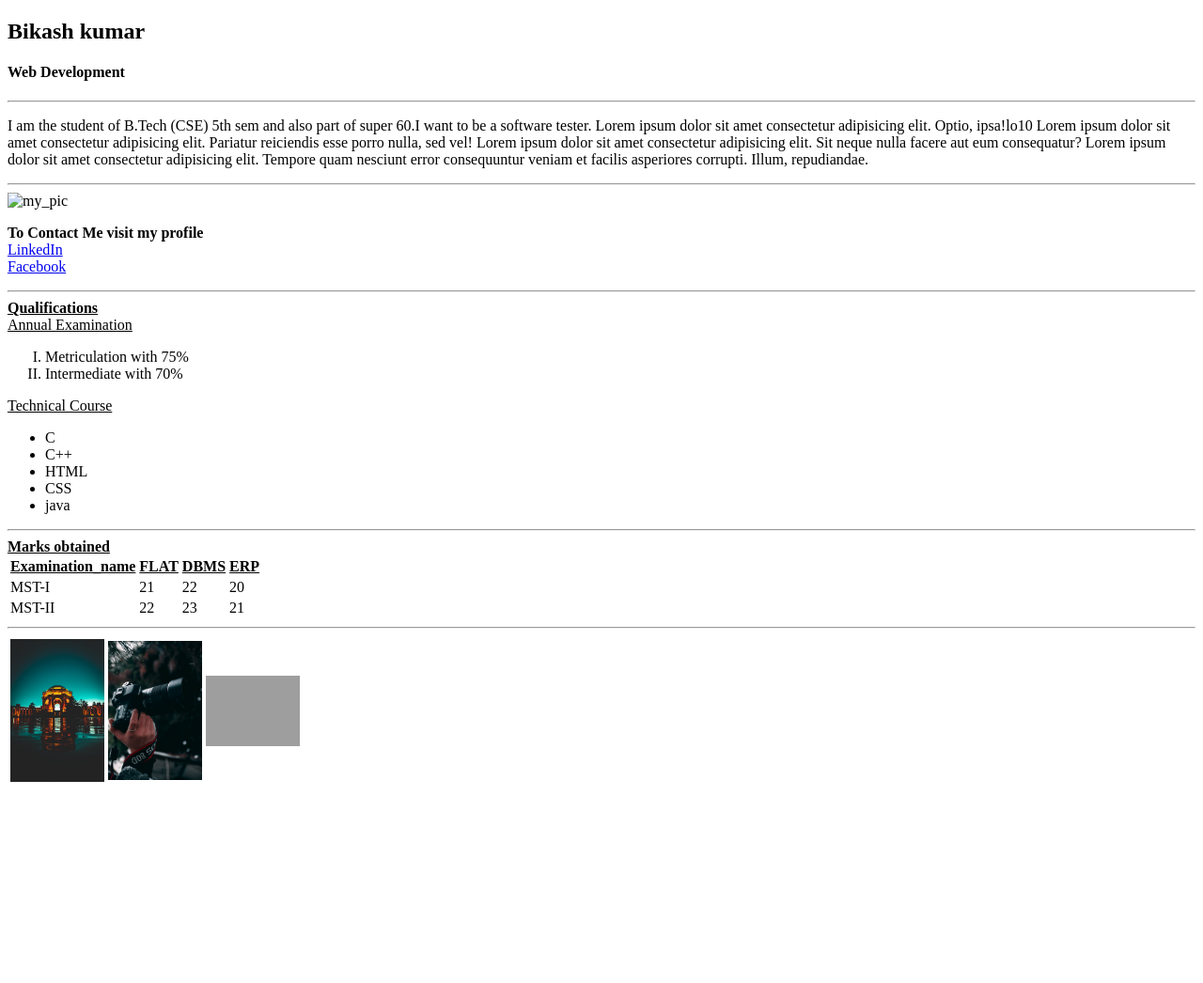
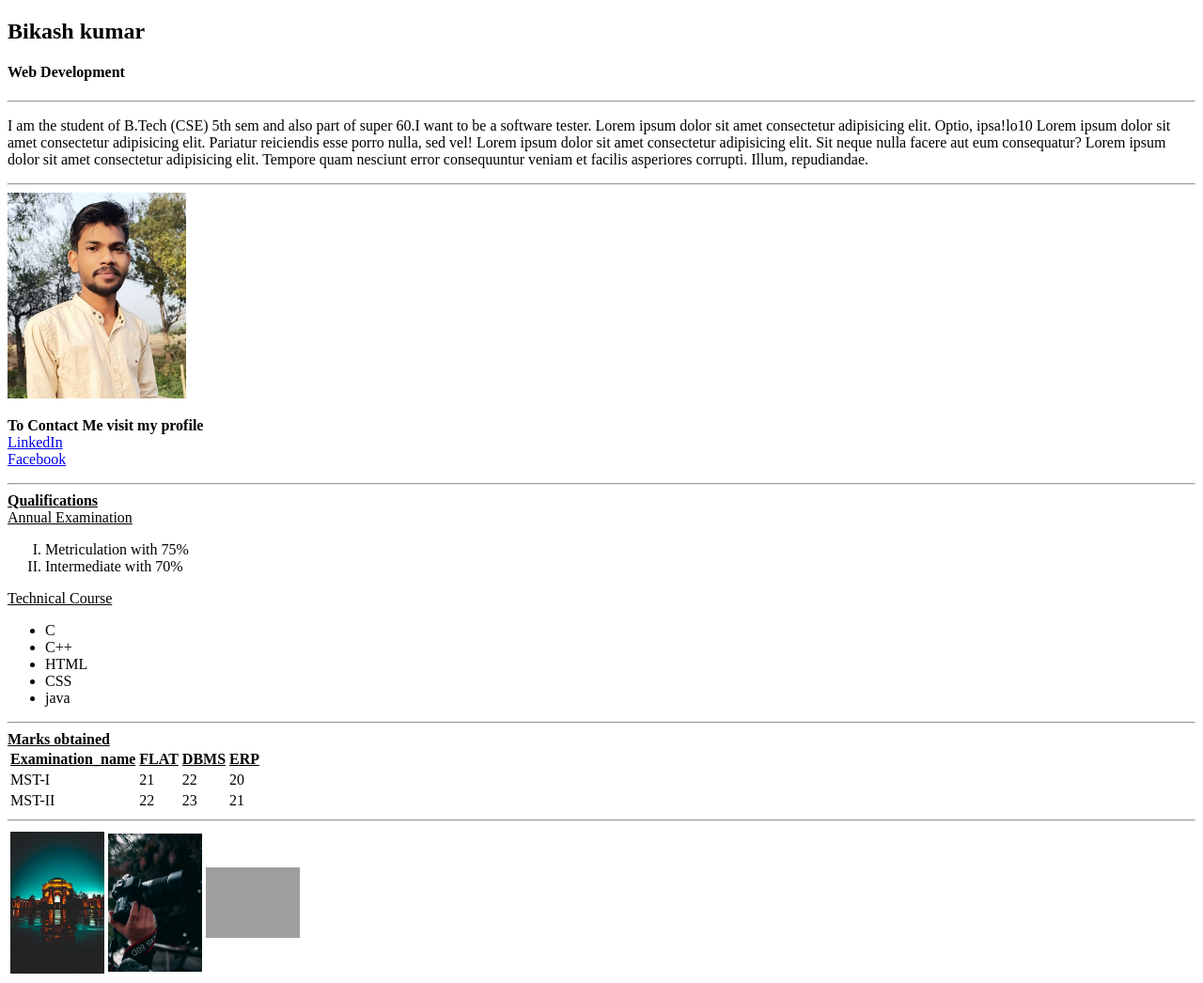
Before and after one commit to Bikash1221/lecture01, a plain HTML site: page lecture1/index.html in a window 1280 px wide. Shown: the whole page at 94% size. Before the commit the page ends 847 px from the top, so only its background shows below. Drawn offline with Linux system fonts and the light colour scheme; the site is published under a folder, as on GitHub Pages, so addresses that start at the root find nothing.

Commit message:
first commit

```diff
--- a/index.html
+++ b/lecture1/index.html
@@ -37,7 +37,7 @@
             <hr>
 
 
-            <img src="/image.jpeg" alt="my_pic" width="15%">
+            <img src="image.jpeg" alt="my_pic" width="15%">
 
             <p>
                 <b> To Contact Me visit my profile</b> <br>
@@ -68,8 +68,6 @@
 
             <hr>
 
-
-
             <section>
                 <b><u>Marks obtained</u></b>
                 <table>
@@ -94,10 +92,6 @@
                 </table>
             </section>
 
-
-
-
-
         </section>
 
 
--- /dev/null
+++ b/lecture2/index.html
@@ -0,0 +1,12 @@
+<!DOCTYPE html>
+<html lang="en">
+<head>
+    <meta charset="UTF-8">
+    <meta name="viewport" content="width=device-width, initial-scale=1.0">
+    <title>Document</title>
+    <link rel="stylesheet" href="./style.css">
+</head>
+<body>
+
+</body>
+</html>
```
Also changed, not shown: lecture1/image.jpeg (renamed from image.jpeg), lecture1/image1.jpg (renamed from image1.jpg), lecture1/image2.jpg (renamed from image2.jpg), lecture1/style.css (added), lecture2/style.css (added), 1 other file.
